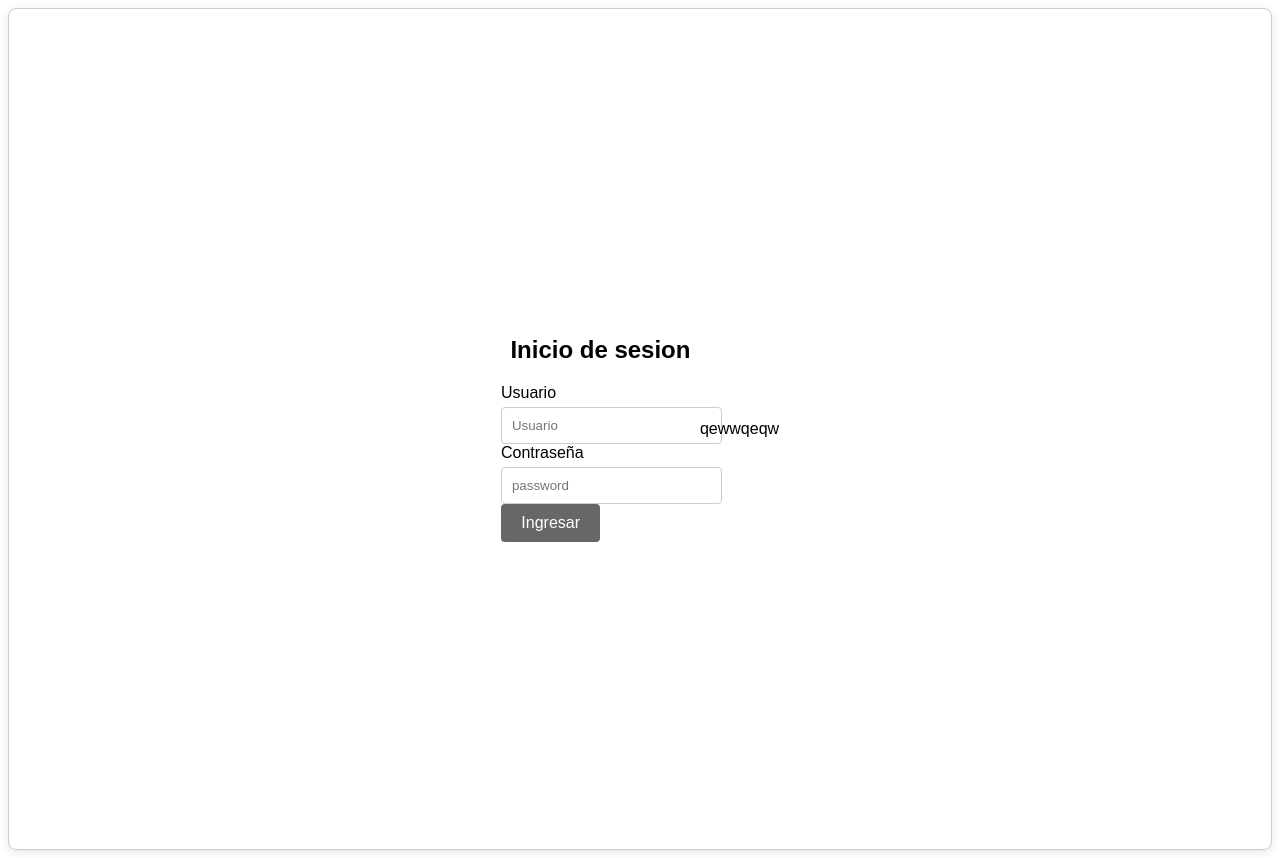
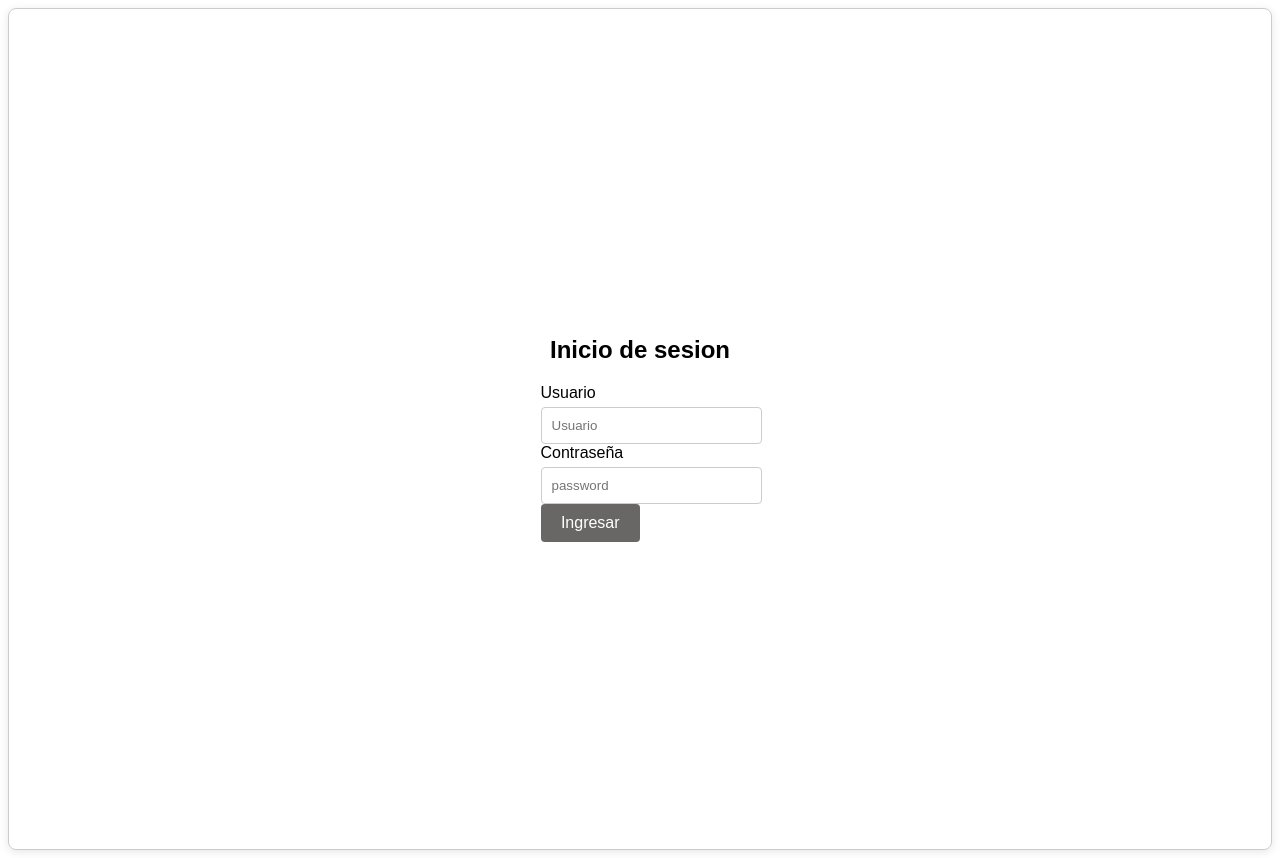
Before and after one commit to GonzaMB2/Timesheet, a PHP site: page /index.php in a window 1280 px wide. Run offline with PHP 8.4, Linux system fonts and the light colour scheme.

Commit message:
Update index.php

```diff
--- a/index.php
+++ b/index.php
@@ -19,5 +19,5 @@
      	<button type="submit">Ingresar</button>
      </form>
 
-</body>qewwqeqw
+</body>
 </html>
```
